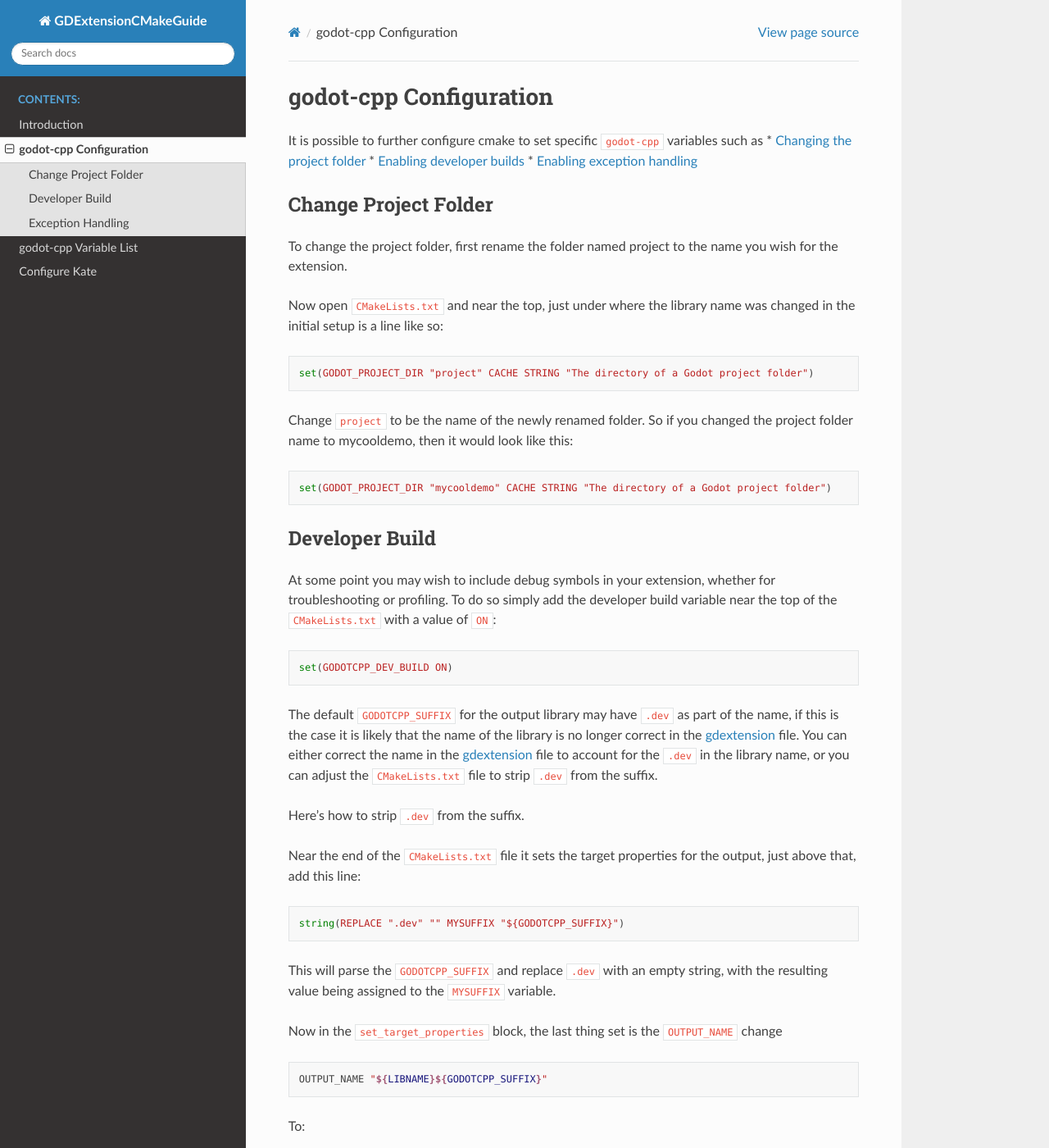
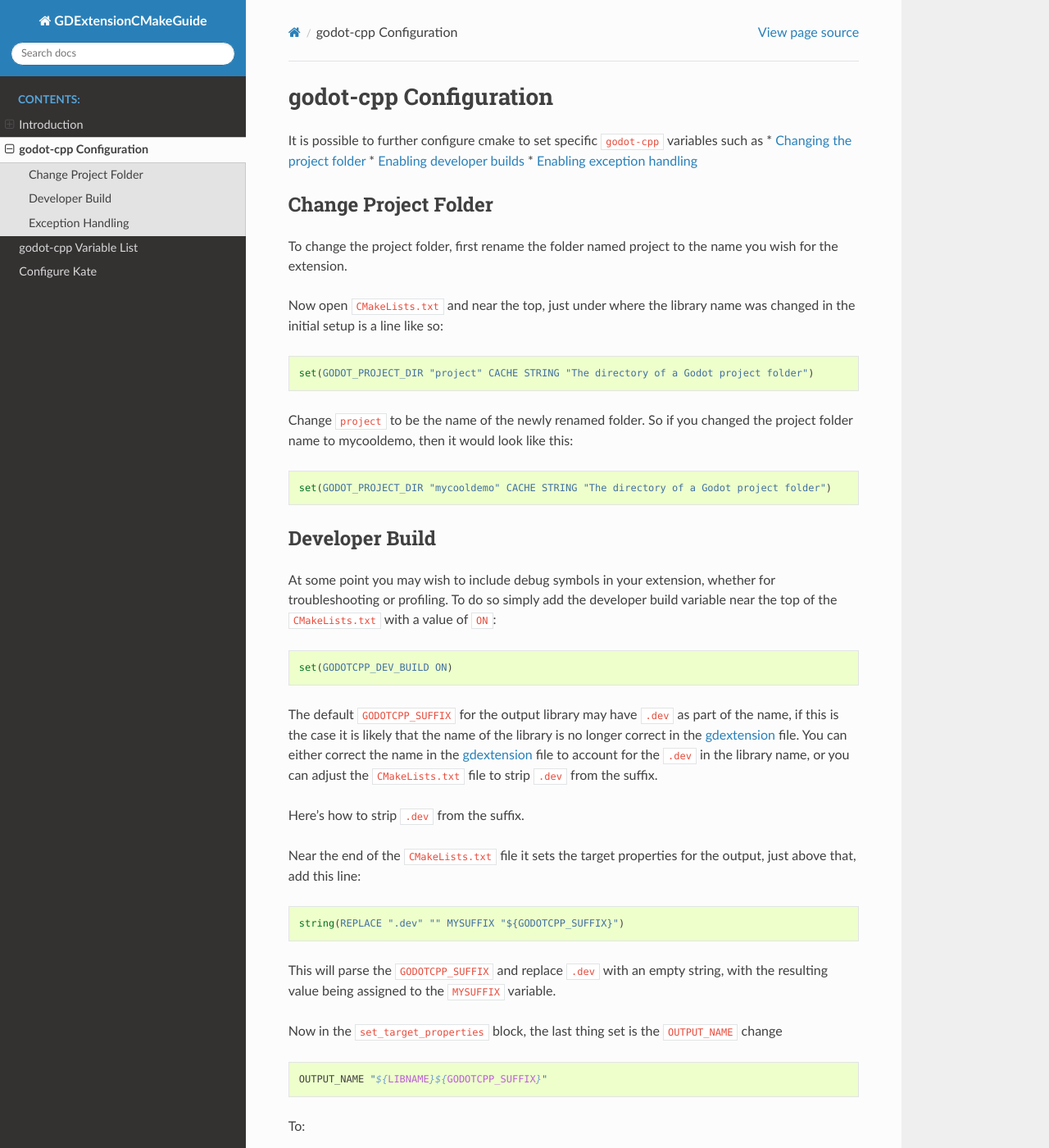
Before and after one commit to silenuz/GDExtension_CMake, a Sphinx documentation site: the page built from docs/source/godot-cpp/configuration.rst, in a window 1280 px wide and 1400 px high. Shown: the whole window at 82% size. Built offline with Sphinx 7.4.7 and the Read the Docs theme 3.1.0, drawn with Linux system fonts in a browser that asks for light colours.

Commit message:
tried adding support for gdlexer for code blocks

```diff
--- a/docs/source/conf.py
+++ b/docs/source/conf.py
@@ -5,6 +5,10 @@
 
 # -- Project information -----------------------------------------------------
 # https://www.sphinx-doc.org/en/master/usage/configuration.html#project-information
+import sphinx
+import sphinx_rtd_theme
+import sys
+import os
 
 project = 'GDExtensionCMakeGuide'
 copyright = '2026, Silenuz Nowan'
@@ -12,17 +16,52 @@ author = 'Silenuz Nowan'
 release = '0.1'
 
 # -- General configuration ---------------------------------------------------
+needs_sphinx = "8.1"
+
 # https://www.sphinx-doc.org/en/master/usage/configuration.html#general-configuration
+# Add any Sphinx extension module names here, as strings. They can be
+# extensions coming with Sphinx (named 'sphinx.ext.*') or your custom
+# ones.
+sys.path.append(os.path.abspath("_extensions"))
+extensions = [
+    "sphinx_tabs.tabs",
+    "sphinxext.opengraph",
+    "gdscript",
+]
 
-extensions = []
+# Warning when the Sphinx Tabs extension is used with unknown
+# builders (like the dummy builder) - as it doesn't cause errors,
+# we can ignore this so we still can treat other warnings as errors.
+sphinx_tabs_nowarn = True
+
+# Disable collapsing tabs for codeblocks.
+sphinx_tabs_disable_tab_closing = True
+
+# The master toctree document
+master_doc = "index"
 
 templates_path = ['_templates']
 exclude_patterns = []
-
-
 
 # -- Options for HTML output -------------------------------------------------
 # https://www.sphinx-doc.org/en/master/usage/configuration.html#options-for-html-output
 
 html_theme = 'sphinx_rtd_theme'
 html_static_path = ['_static']
+
+# Theme options
+html_theme_options = {
+    # if we have a html_logo below, this shows /only/ the logo with no title text
+    "logo_only": False,
+    # Collapse navigation (False makes it tree-like)
+    "collapse_navigation": False,
+    # Remove version and language picker beneath the title
+    "version_selector": False,
+    "language_selector": False,
+    # Set Flyout menu to attached
+    "flyout_display": "attached",
+}
+
+# Pygments (syntax highlighting) style to use
+pygments_style = "sphinx"
+highlight_language = "gdscript"
```
